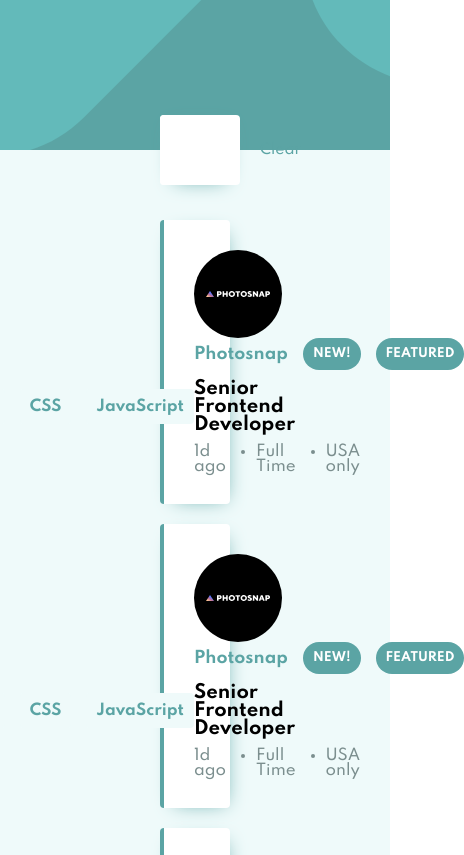
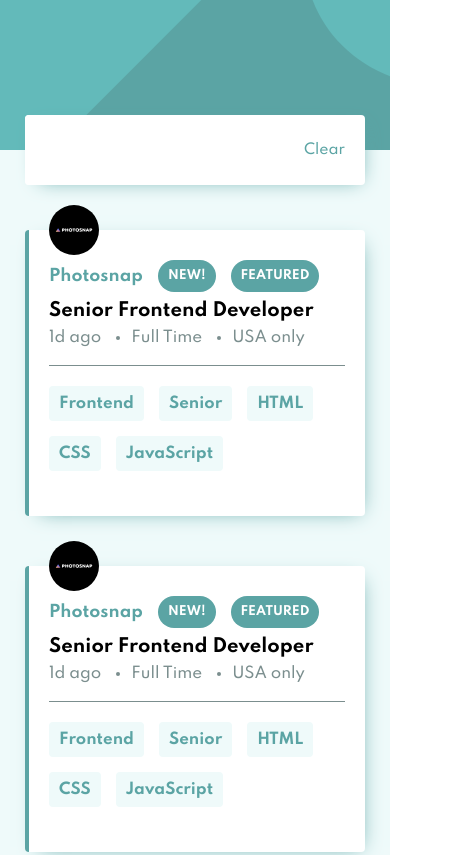
Before and after one commit to CorbicBojana/JS12, a website: page dist/index.html in a window 390 px wide. Shown: the top 855 px of the page, 464 px wide, since content can reach past the window. Drawn offline with Linux system fonts and the light colour scheme.

Commit message:
add style for mobile

```diff
--- a/app/scss/_media.scss
+++ b/app/scss/_media.scss
@@ -3,4 +3,53 @@
     .col_2 {
         width: 100%;
     }
+
+    .header {
+
+        .header_container {
+            margin: 0 2.5rem;
+        }
+    }
+
+    .main {
+        padding: 5rem 2.5rem;
+
+        .row {
+
+            .col {
+                position: relative;
+                margin-top: 3rem;
+                padding: 3rem 2rem;
+
+                img {
+                    width: 5rem;
+                    position: absolute;
+                    top: -2.5rem;
+                    left: 2rem;
+                }
+
+                .row {
+                    width: 100%;
+
+                    .col_2 {
+
+                        .border_bottom {
+                            margin-bottom: 2rem;
+                            padding-bottom: 2rem;
+                            border-bottom: 0.1rem solid $dark_grayish_cyan_color;
+                        }
+
+                        .primary_list {
+                            flex-wrap: wrap;
+                            justify-content: flex-start;
+
+                            .primary_list_item {
+                                margin: 0 1.5rem 1.5rem 0;
+                            }
+                        }
+                    }
+                }
+            }
+        }
+    }
 }
```
Also changed, not shown: dist/css/main.css, dist/css/main.min.css, dist/index.html.
